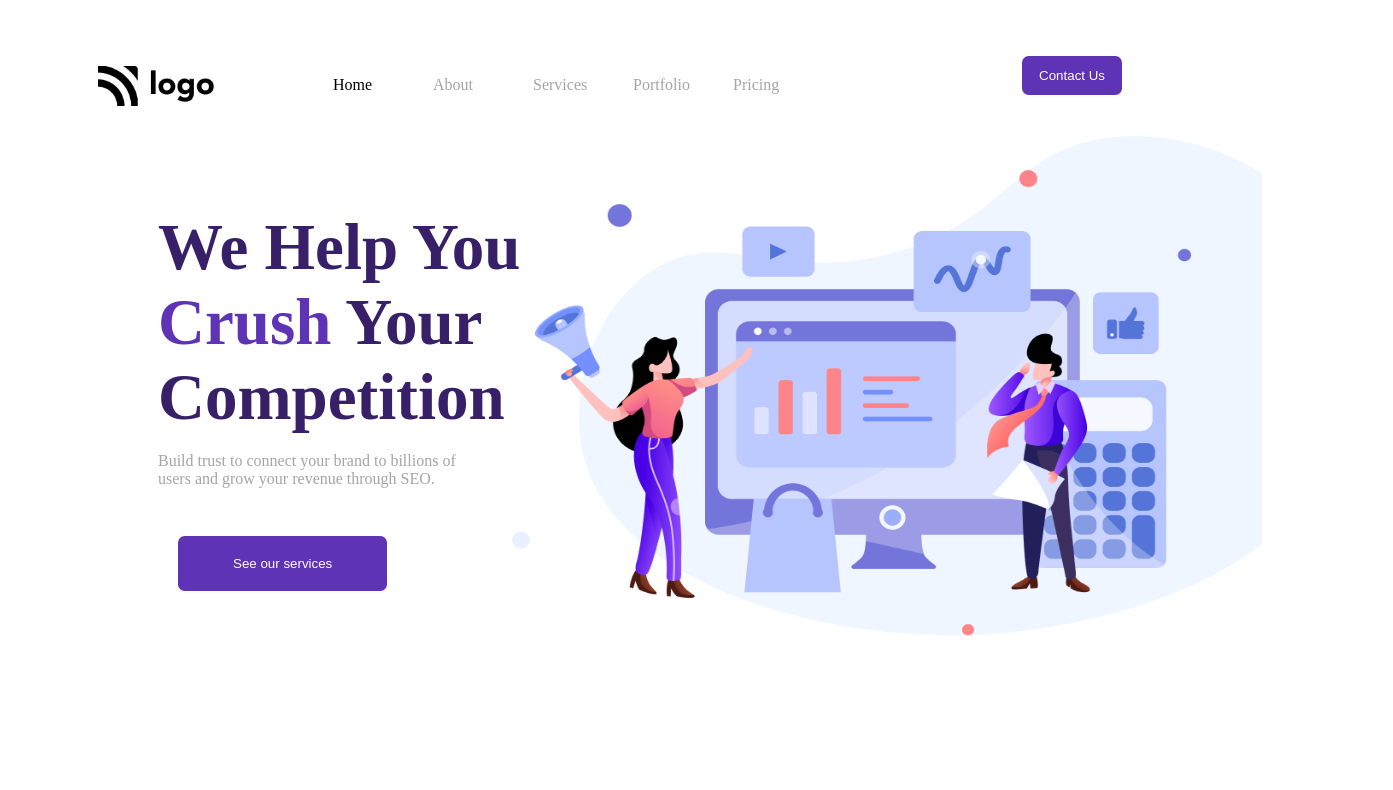
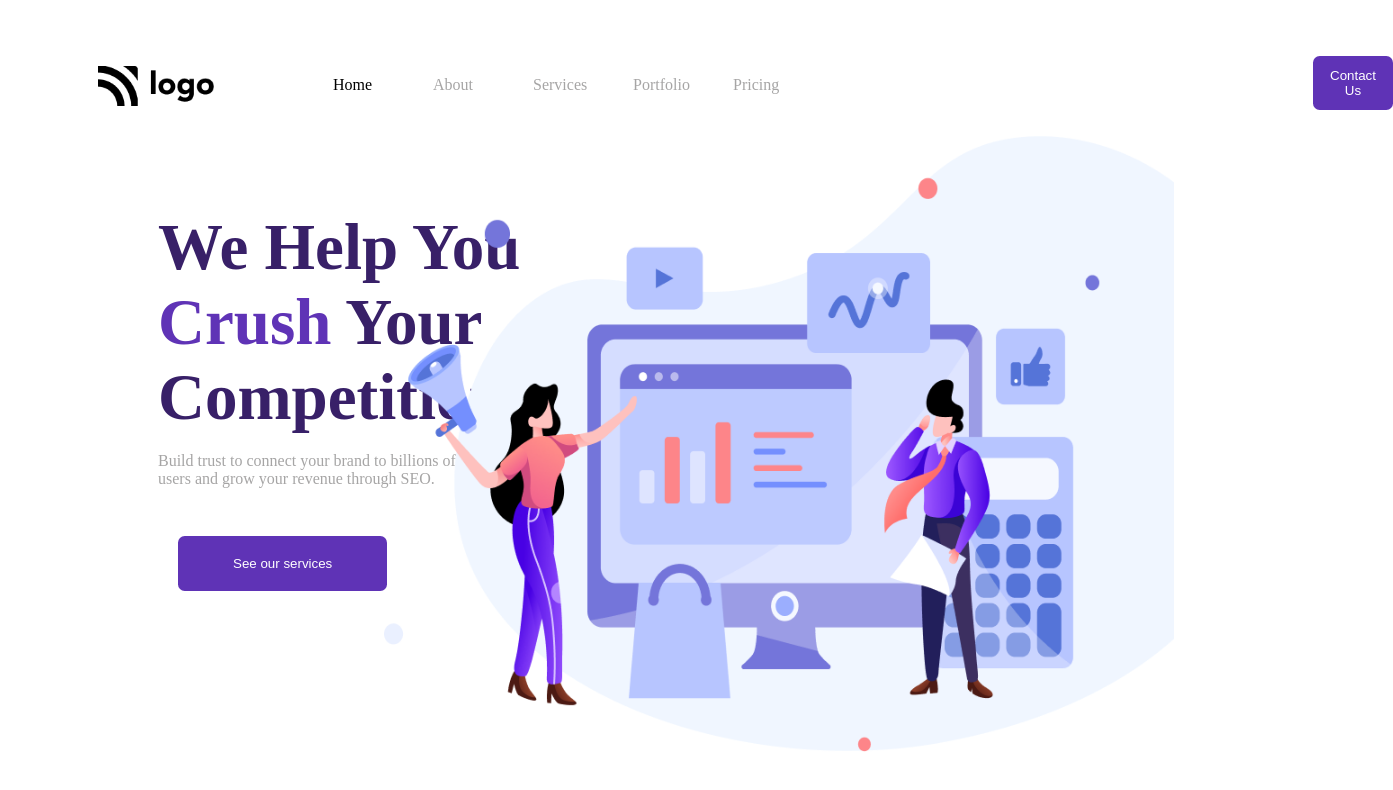
Before and after one commit to vatsalthakar1506/live-class-project-4, a website: page index.html in a window 1280 px wide. Shown: the whole page, 1393 px wide, since content can reach past the window. Drawn offline with Linux system fonts and the light colour scheme.

Commit message:
updated css

```diff
--- a/index.html
+++ b/index.html
@@ -57,11 +57,7 @@
           </div>
           <!-- Right Text -->
           <div class="imgg">
-            <img
-              style="height: 500px; width: 750px"
-              src="./assets/Header Illustration.png"
-              alt="illustration"
-            />
+            <img src="./assets/Header Illustration.png" alt="illustration" />
           </div>
         </div>
       </section>
--- a/style.css
+++ b/style.css
@@ -42,7 +42,7 @@
 }
 .nav-button {
   position: absolute;
-  right: 150px;
+  left: 1305px;
   top: 40px;
   border-radius: 0.5em;
   padding: 12px 17px 12px 17px;
@@ -84,6 +84,10 @@
   right: 10px;
   top: 120px;
 }
+.imgg > img {
+  height: 40%;
+  width: 90%;
+}
 .span1 {
   color: #5f33b6;
 }
```
